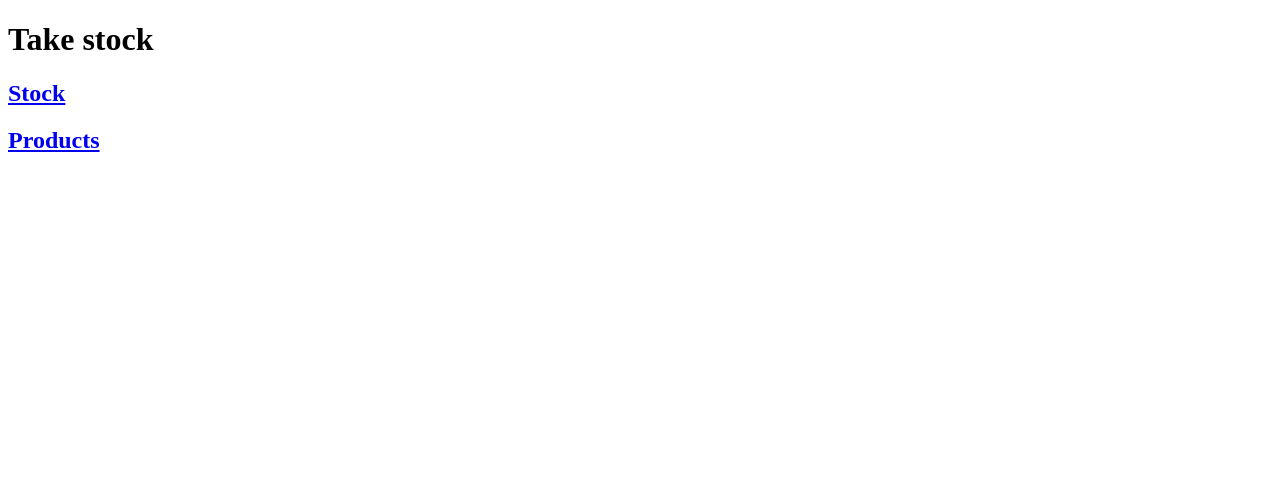
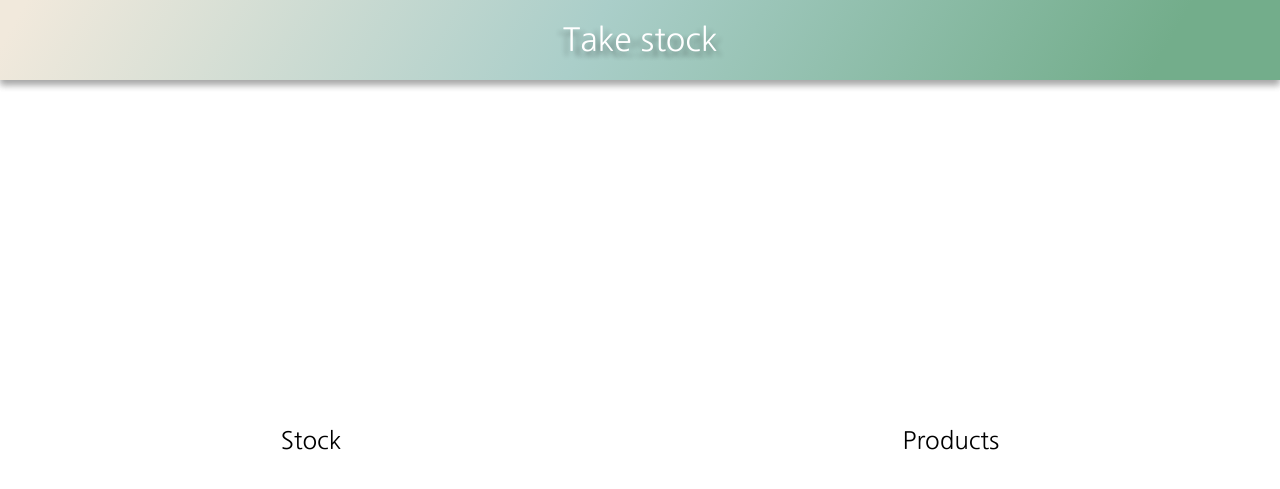
Before and after one commit to Ryan-B1yth/CLONE_stock_take_app, a Django app: page / in a window 1280 px wide. Shown: the top 489 px of the page. Run offline with Django 3.2, Linux system fonts and the light colour scheme.

Commit message:
Link css and start styling home page

```diff
--- a/stock_take/stock/static/css/style.css
+++ b/stock_take/stock/static/css/style.css
@@ -0,0 +1,42 @@
+@import url('https://fonts.googleapis.com/css2?family=Nanum+Gothic');
+
+:root {
+    --clr-mix-calm: 120deg, #f1e9dc 2%, #aacec9, #73ad8b 90%;
+    --shadow-s: 0 5px 7px 0 rgba(0, 0, 0, .2), 0 5px 7px 0 rgba(0, 0, 0, .2);
+    --shadow-tl: 5px 5px 5px rgba(0, 0, 0, .2), -5px 5px 5px rgba(0, 0, 0, .2);
+    --header-height: 5em;
+}
+
+*,
+*::before,
+*::after {
+    margin: 0;
+    padding: 0;
+    box-sizing: border-box;
+    text-decoration: none;
+    list-style-type: none;
+    color: #000000;
+    font-family: 'Nanum Gothic', 'Gill Sans', 'Gill Sans MT', Calibri, 'Trebuchet MS', sans-serif;
+    font-weight: 300;
+}
+
+.main-header {
+    display: flex;
+    justify-content: center;
+    align-items: center;
+    height: var(--header-height);
+    background: linear-gradient(var(--clr-mix-calm));
+    box-shadow: var(--shadow-s);
+}
+
+.main-header h1 {
+    color: #FFFFFF;
+    text-shadow: var(--shadow-tl);
+}
+
+.container {
+    display: flex;
+    justify-content: space-around;
+    align-items: center;
+    height: calc(100vh - var(--header-height));
+}
--- a/stock_take/stock/templates/base.html
+++ b/stock_take/stock/templates/base.html
@@ -1,13 +1,15 @@
+{% load static %}
 <!DOCTYPE html>
 <html lang="en">
 <head>
     <meta charset="UTF-8">
     <meta http-equiv="X-UA-Compatible" content="IE=edge">
     <meta name="viewport" content="width=device-width, initial-scale=1.0">
+    <link rel="stylesheet" href="{% static 'css/style.css' %}">
     <title>Take Stock</title>
 </head>
 <body>
-    <header>
+    <header class="main-header">
         <h1>Take stock</h1>
     </header>
 
--- a/stock_take/stock/templates/home.html
+++ b/stock_take/stock/templates/home.html
@@ -1,9 +1,13 @@
 {% extends 'base.html' %}
 
 {% block content %}
+    <div class="container">
 
-    <h2><a href="{% url 'stock' %}">Stock</a></h2>
+        <h2><a href="{% url 'stock' %}">Stock</a></h2>
 
-    <h2><a href="{% url 'products' %}">Products</a></h2>
+        <h2><a href="{% url 'products' %}">Products</a></h2>
+
+    </div>
+
 
 {% endblock %}
--- a/stock_take/stock_take/settings.py
+++ b/stock_take/stock_take/settings.py
@@ -1,4 +1,5 @@
 from pathlib import Path
+import os
 
 # Build paths inside the project like this: BASE_DIR / 'subdir'.
 BASE_DIR = Path(__file__).resolve().parent.parent
@@ -108,6 +109,10 @@ USE_TZ = True
 
 STATIC_URL = '/static/'
 
+STATICFILES_DIRS = [
+    os.path.join(BASE_DIR, 'static'),
+]
+
 # Default primary key field type
 # https://docs.djangoproject.com/en/3.2/ref/settings/#default-auto-field
 
```
